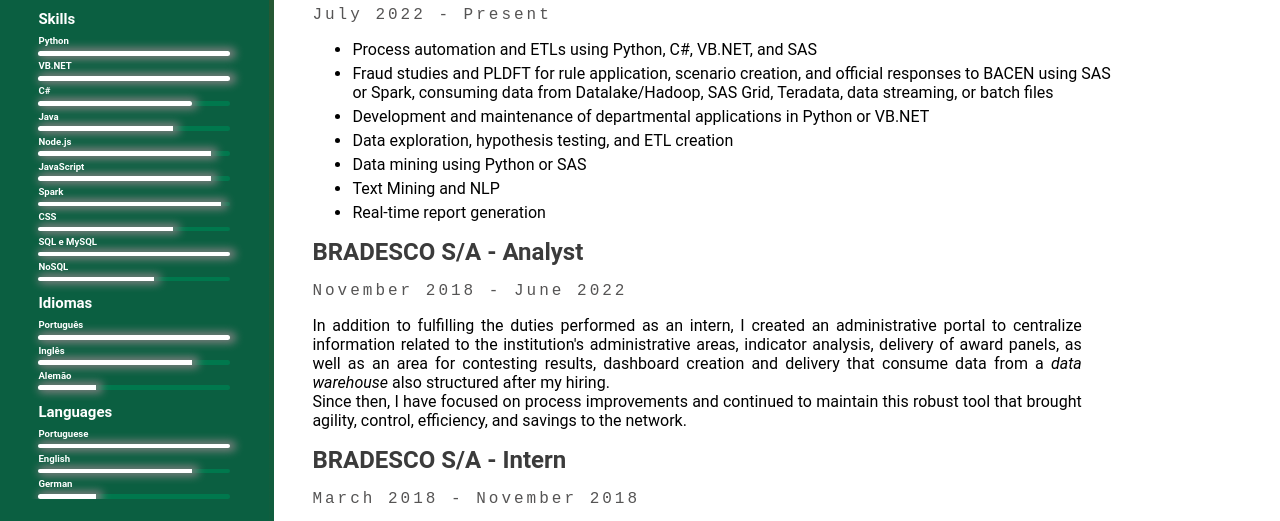
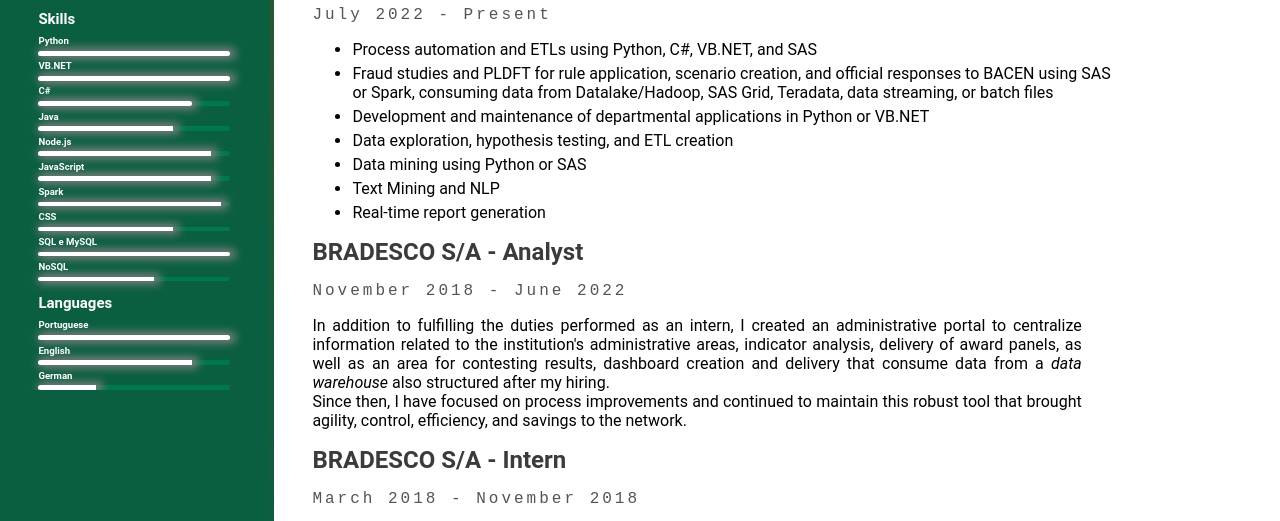
Before and after one commit to rafaelfribeiro/web-curriculum, a website: page index.html in a window 1280 px wide. Shown: the part 179-700 px from the top of the page. Drawn offline with Linux system fonts and the light colour scheme.

Commit message:
raio do S que comeu

```diff
--- a/index.html
+++ b/index.html
@@ -662,7 +662,7 @@
                     document.getElementById('tel-portugues').style.display = 'none';
                     document.getElementById('conteudo-portugues').style.display = 'none';
                     document.getElementById('skill-portugues').style.display = 'none';
-                    document.getElementById('idioma-portugues').style.display = 'none';
+                    document.getElementById('idiomas-portugues').style.display = 'none';
                     document.getElementById('tel-ingles').removeAttribute('style');
                     document.getElementById('conteudo-ingles').removeAttribute('style');
                     document.getElementById('skill-ingles').removeAttribute('style');
```
